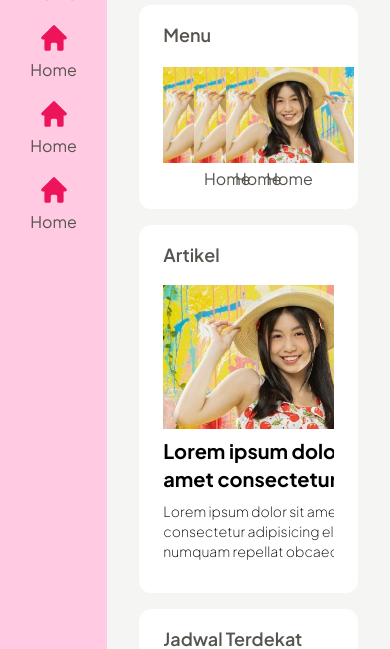
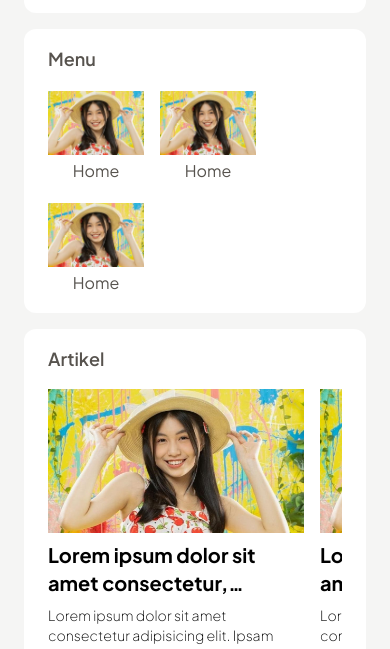
Before and after one commit to aplicalvin/bayiq-app, a website: page app/index.html in a window 390 px wide. Shown: the part 195-844 px from the top of the page. Drawn offline with Linux system fonts and the light colour scheme.

Commit message:
responsive app #1

```diff
--- a/app/index.html
+++ b/app/index.html
@@ -14,10 +14,13 @@
         <link href="./../src/suplement.css" rel="stylesheet" />
     </head>
     <body class="bg-primary-600">
-        <div class="flex h-screen gap-0 max-w-screen-2xl mx-auto">
+        <div
+            class="flex flex-col md:flex-row h-screen gap-0 max-w-screen-2xl mx-auto"
+        >
             <!-- Sidebar -->
             <div
-                class="m-0 flex flex-col gap-4 h-full bg-primary-200 w-32 px-6 py-4"
+                id="sidebar"
+                class="fixed md:static top-0 left-0 h-full bg-primary-200 w-32 px-6 py-4 transform -translate-x-full md:translate-x-0 transition-transform duration-300"
             >
                 <a
                     class="flex flex-col gap-1 items-center h-fit"
@@ -26,10 +29,10 @@
                     <img src="./../assets/favicon.png" class="w-32" alt="" />
                     <p class="text-primary-600 text-xl font-semibold">BayiQ</p>
                 </a>
-                <hr class="border border-primary-500" />
+                <hr class="border border-primary-500 my-4" />
                 <!-- Menu -->
                 <div class="flex flex-col gap-4">
-                    <!-- Home -->
+                    <!-- Menu Items -->
                     <a
                         href="#"
                         class="flex flex-col gap-1 items-center object-center justify-center text-primary-600 hover:text-primary-800"
@@ -38,7 +41,7 @@
                             xmlns="http://www.w3.org/2000/svg"
                             viewBox="0 0 20 20"
                             fill="currentColor"
-                            class="size-8"
+                            class="size-8 w-8 h-8"
                         >
                             <path
                                 fill-rule="evenodd"
@@ -46,89 +49,43 @@
                                 clip-rule="evenodd"
                             />
                         </svg>
-
                         <p
                             class="text-neutral-600 hover:text-neutral-800 text-md"
                         >
                             Home
                         </p>
                     </a>
-                    <!-- Home -->
-                    <a
-                        href="#"
-                        class="flex flex-col gap-1 items-center object-center justify-center text-primary-600 hover:text-primary-800"
+                    <!-- Add more menu items as needed -->
+                </div>
+            </div>
+
+            <!-- Hamburger Menu -->
+            <nav
+                class="bg-primary-600 p-4 flex justify-between items-center md:hidden"
             >
+                <a href="#" class="text-white font-bold text-lg">BayiQ</a>
+                <button id="hamburger" class="text-white focus:outline-none">
                     <svg
                         xmlns="http://www.w3.org/2000/svg"
-                            viewBox="0 0 20 20"
-                            fill="currentColor"
-                            class="size-8"
+                        fill="none"
+                        viewBox="0 0 24 24"
+                        stroke="currentColor"
+                        class="w-8 h-8"
                     >
                         <path
-                                fill-rule="evenodd"
-                                d="M9.293 2.293a1 1 0 0 1 1.414 0l7 7A1 1 0 0 1 17 11h-1v6a1 1 0 0 1-1 1h-2a1 1 0 0 1-1-1v-3a1 1 0 0 0-1-1H9a1 1 0 0 0-1 1v3a1 1 0 0 1-1 1H5a1 1 0 0 1-1-1v-6H3a1 1 0 0 1-.707-1.707l7-7Z"
-                                clip-rule="evenodd"
+                            stroke-linecap="round"
+                            stroke-linejoin="round"
+                            stroke-width="2"
+                            d="M4 6h16M4 12h16m-7 6h7"
                         />
                     </svg>
+                </button>
+            </nav>
+            <!-- Nav, responsive -->
 
-                        <p
-                            class="text-neutral-600 hover:text-neutral-800 text-md"
-                        >
-                            Home
-                        </p>
-                    </a>
-                    <!-- Home -->
-                    <a
-                        href="#"
-                        class="flex flex-col gap-1 items-center object-center justify-center text-primary-600 hover:text-primary-800"
-                    >
-                        <svg
-                            xmlns="http://www.w3.org/2000/svg"
-                            viewBox="0 0 20 20"
-                            fill="currentColor"
-                            class="size-8"
-                        >
-                            <path
-                                fill-rule="evenodd"
-                                d="M9.293 2.293a1 1 0 0 1 1.414 0l7 7A1 1 0 0 1 17 11h-1v6a1 1 0 0 1-1 1h-2a1 1 0 0 1-1-1v-3a1 1 0 0 0-1-1H9a1 1 0 0 0-1 1v3a1 1 0 0 1-1 1H5a1 1 0 0 1-1-1v-6H3a1 1 0 0 1-.707-1.707l7-7Z"
-                                clip-rule="evenodd"
-                            />
-                        </svg>
-
-                        <p
-                            class="text-neutral-600 hover:text-neutral-800 text-md"
-                        >
-                            Home
-                        </p>
-                    </a>
-                    <!-- Home -->
-                    <a
-                        href="#"
-                        class="flex flex-col gap-1 items-center object-center justify-center text-primary-600 hover:text-primary-800"
-                    >
-                        <svg
-                            xmlns="http://www.w3.org/2000/svg"
-                            viewBox="0 0 20 20"
-                            fill="currentColor"
-                            class="size-8"
-                        >
-                            <path
-                                fill-rule="evenodd"
-                                d="M9.293 2.293a1 1 0 0 1 1.414 0l7 7A1 1 0 0 1 17 11h-1v6a1 1 0 0 1-1 1h-2a1 1 0 0 1-1-1v-3a1 1 0 0 0-1-1H9a1 1 0 0 0-1 1v3a1 1 0 0 1-1 1H5a1 1 0 0 1-1-1v-6H3a1 1 0 0 1-.707-1.707l7-7Z"
-                                clip-rule="evenodd"
-                            />
-                        </svg>
-
-                        <p
-                            class="text-neutral-600 hover:text-neutral-800 text-md"
-                        >
-                            Home
-                        </p>
-                    </a>
-                </div>
-            </div>
+            <!-- MAIN -->
             <main
-                class="flex flex-col gap-4 mx-auto bg-neutral-100 w-full p-8 overflow-y-auto"
+                class="flex flex-col gap-4 mx-auto bg-neutral-100 w-full p-6 md:p-8 overflow-y-auto"
             >
                 <!-- greetings -->
                 <div class="bg-white px-6 py-4 rounded-xl">
@@ -145,16 +102,20 @@
                 <div class="flex flex-col gap-4 bg-white px-6 py-4 rounded-xl">
                     <h1 class="text-lg font-semibold text-neutral-600">Menu</h1>
                     <!-- Menu disini -->
-                    <div class="grid grid-cols-6 gap-4 w-fit">
+                    <div
+                        class="grid grid-cols-2 md:grid-cols-4 lg:grid-cols-6 gap-4 w-fit"
+                    >
                         <!-- Home -->
                         <a
                             href="#"
-                            class="flex flex-col gap-1 items-center object-center justify-center text-primary-600 hover:text-primary-800 size-32 object-cover"
+                            class="flex flex-col gap-1 items-center object-center justify-center text-primary-600 hover:text-primary-800 size-24 sm:size-32 object-cover"
                         >
-                            <div class="w-32 h-24 overflow-hidden">
+                            <div
+                                class="w-24 h-16 sm:w-32 sm:h-24 overflow-hidden"
+                            >
                                 <img
                                     src="./../assets/image/image1.jpg"
-                                    class="w-32 h-24 object-cover object-center transition-transform hover:scale-125"
+                                    class="w-24 h-16 sm:w-32 sm:h-24 object-cover object-center transition-transform hover:scale-125"
                                     alt=""
                                 />
                             </div>
@@ -168,12 +129,14 @@
                         <!-- Home -->
                         <a
                             href="#"
-                            class="flex flex-col gap-1 items-center object-center justify-center text-primary-600 hover:text-primary-800 size-32 object-cover"
+                            class="flex flex-col gap-1 items-center object-center justify-center text-primary-600 hover:text-primary-800 size-24 sm:size-32 object-cover"
                         >
-                            <div class="w-32 h-24 overflow-hidden">
+                            <div
+                                class="w-24 h-16 sm:w-32 sm:h-24 overflow-hidden"
+                            >
                                 <img
                                     src="./../assets/image/image1.jpg"
-                                    class="w-32 h-24 object-cover object-center transition-transform hover:scale-125"
+                                    class="w-24 h-16 sm:w-32 sm:h-24 object-cover object-center transition-transform hover:scale-125"
                                     alt=""
                                 />
                             </div>
@@ -187,12 +150,14 @@
                         <!-- Home -->
                         <a
                             href="#"
-                            class="flex flex-col gap-1 items-center object-center justify-center text-primary-600 hover:text-primary-800 size-32 object-cover"
+                            class="flex flex-col gap-1 items-center object-center justify-center text-primary-600 hover:text-primary-800 size-24 sm:size-32 object-cover"
                         >
-                            <div class="w-32 h-24 overflow-hidden">
+                            <div
+                                class="w-24 h-16 sm:w-32 sm:h-24 overflow-hidden"
+                            >
                                 <img
                                     src="./../assets/image/image1.jpg"
-                                    class="w-32 h-24 object-cover object-center transition-transform hover:scale-125"
+                                    class="w-24 h-16 sm:w-32 sm:h-24 object-cover object-center transition-transform hover:scale-125"
                                     alt=""
                                 />
                             </div>
@@ -370,5 +335,15 @@
                 </div>
             </main>
         </div>
+
+        <!-- JS -->
+        <!-- JavaScript for Toggle Sidebar -->
+        <script>
+            const sidebar = document.getElementById("sidebar");
+            const hamburger = document.getElementById("hamburger");
+            hamburger.addEventListener("click", () => {
+                sidebar.classList.toggle("-translate-x-full");
+            });
+        </script>
     </body>
 </html>
```
Also changed, not shown: src/output.css. Lines whose indentation alone changed are shown as unchanged.
